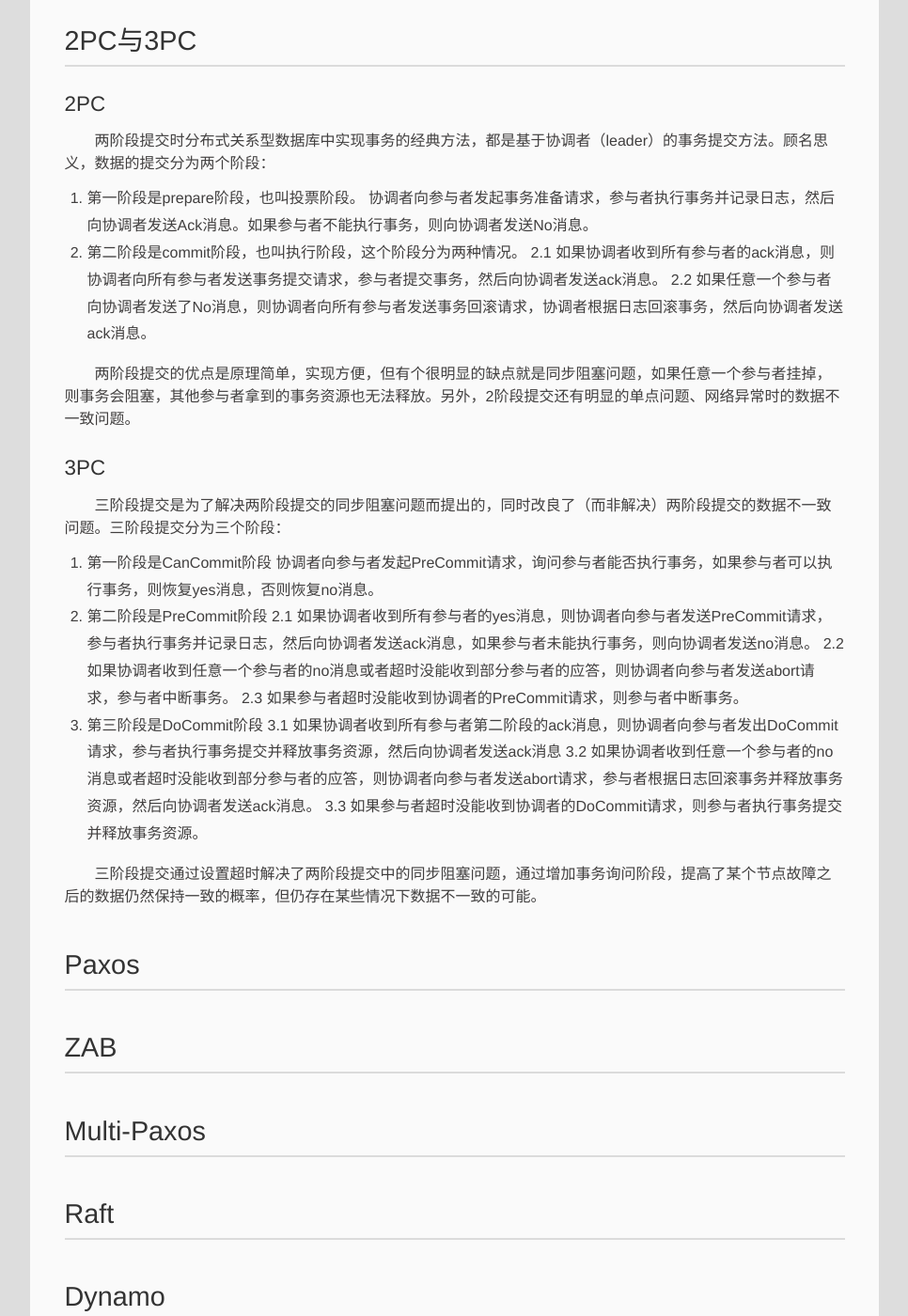
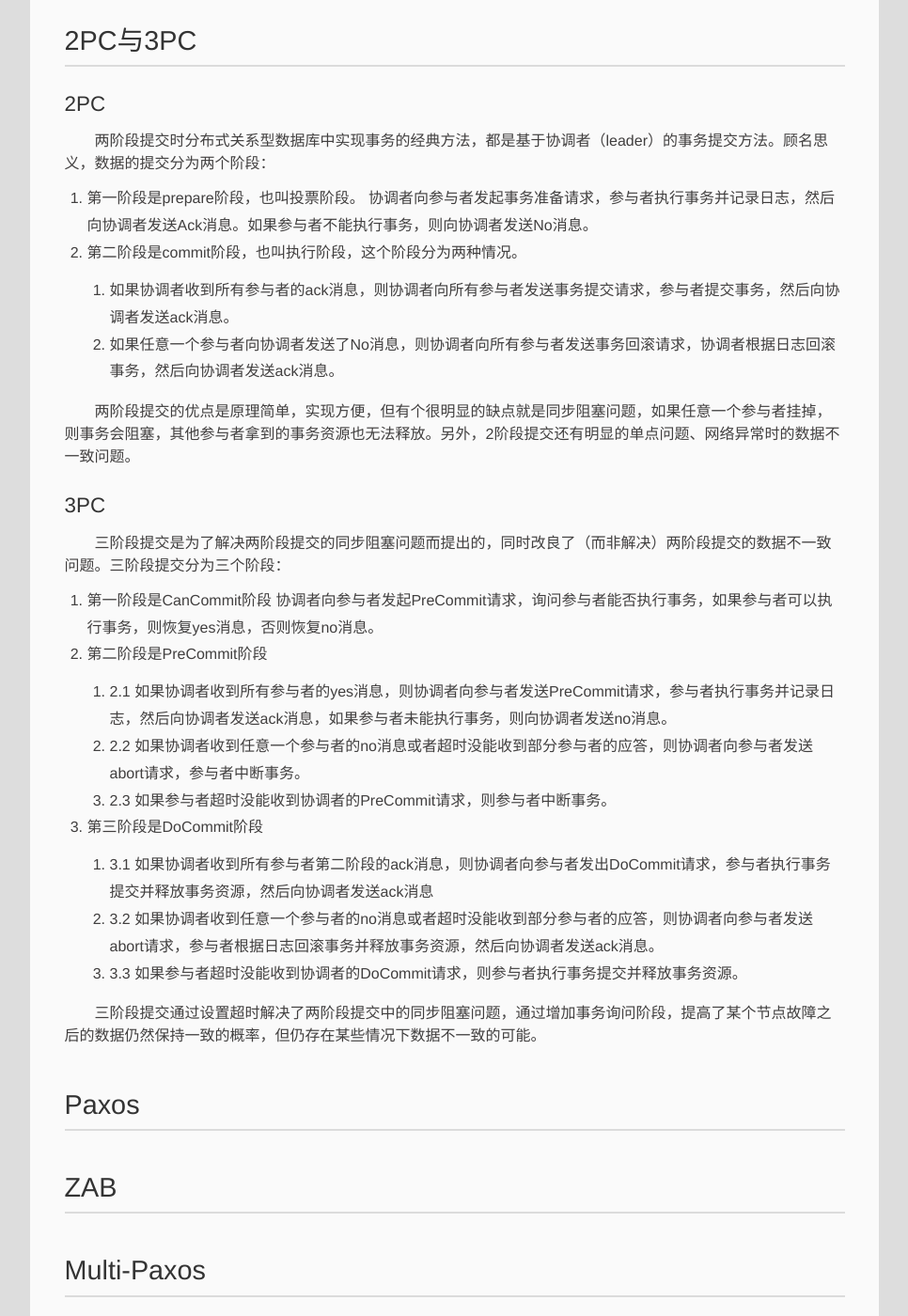
Before and after one commit to simonjoylet/simonjoylet.github.io, a Jekyll site: the page built from _posts/2017-07-20-distributed-consistency.md, in a window 1280 px wide and 1400 px high, scrolled down 889 px. Shown: the whole window at 94% size, without its empty margins (6-972 px from the left). Built offline with Jekyll 4.4.1, drawn with Linux system fonts in a browser that asks for light colours; comment, search, counter and statistics services are not loaded; some of the changed text lies outside the part shown.

Commit message:
update blog

```diff
--- a/_posts/2017-07-20-distributed-consistency.md
+++ b/_posts/2017-07-20-distributed-consistency.md
@@ -21,8 +21,8 @@ categories: 分布式
 1. 第一阶段是prepare阶段，也叫投票阶段。
 	协调者向参与者发起事务准备请求，参与者执行事务并记录日志，然后向协调者发送Ack消息。如果参与者不能执行事务，则向协调者发送No消息。
 2. 第二阶段是commit阶段，也叫执行阶段，这个阶段分为两种情况。
-2.1 如果协调者收到所有参与者的ack消息，则协调者向所有参与者发送事务提交请求，参与者提交事务，然后向协调者发送ack消息。
-2.2 如果任意一个参与者向协调者发送了No消息，则协调者向所有参与者发送事务回滚请求，协调者根据日志回滚事务，然后向协调者发送ack消息。
+	1. 如果协调者收到所有参与者的ack消息，则协调者向所有参与者发送事务提交请求，参与者提交事务，然后向协调者发送ack消息。
+	2. 如果任意一个参与者向协调者发送了No消息，则协调者向所有参与者发送事务回滚请求，协调者根据日志回滚事务，然后向协调者发送ack消息。
 
 　　两阶段提交的优点是原理简单，实现方便，但有个很明显的缺点就是同步阻塞问题，如果任意一个参与者挂掉，则事务会阻塞，其他参与者拿到的事务资源也无法释放。另外，2阶段提交还有明显的单点问题、网络异常时的数据不一致问题。
 
@@ -31,13 +31,13 @@ categories: 分布式
 1. 第一阶段是CanCommit阶段
 	协调者向参与者发起PreCommit请求，询问参与者能否执行事务，如果参与者可以执行事务，则恢复yes消息，否则恢复no消息。
 2. 第二阶段是PreCommit阶段
-	2.1 如果协调者收到所有参与者的yes消息，则协调者向参与者发送PreCommit请求，参与者执行事务并记录日志，然后向协调者发送ack消息，如果参与者未能执行事务，则向协调者发送no消息。
-    2.2 如果协调者收到任意一个参与者的no消息或者超时没能收到部分参与者的应答，则协调者向参与者发送abort请求，参与者中断事务。
-    2.3 如果参与者超时没能收到协调者的PreCommit请求，则参与者中断事务。
+- 2.1 如果协调者收到所有参与者的yes消息，则协调者向参与者发送PreCommit请求，参与者执行事务并记录日志，然后向协调者发送ack消息，如果参与者未能执行事务，则向协调者发送no消息。
+- 2.2 如果协调者收到任意一个参与者的no消息或者超时没能收到部分参与者的应答，则协调者向参与者发送abort请求，参与者中断事务。
+- 2.3 如果参与者超时没能收到协调者的PreCommit请求，则参与者中断事务。
 3. 第三阶段是DoCommit阶段
-	3.1 如果协调者收到所有参与者第二阶段的ack消息，则协调者向参与者发出DoCommit请求，参与者执行事务提交并释放事务资源，然后向协调者发送ack消息
-    3.2 如果协调者收到任意一个参与者的no消息或者超时没能收到部分参与者的应答，则协调者向参与者发送abort请求，参与者根据日志回滚事务并释放事务资源，然后向协调者发送ack消息。
-    3.3 如果参与者超时没能收到协调者的DoCommit请求，则参与者执行事务提交并释放事务资源。
+	- 3.1 如果协调者收到所有参与者第二阶段的ack消息，则协调者向参与者发出DoCommit请求，参与者执行事务提交并释放事务资源，然后向协调者发送ack消息
+    - 3.2 如果协调者收到任意一个参与者的no消息或者超时没能收到部分参与者的应答，则协调者向参与者发送abort请求，参与者根据日志回滚事务并释放事务资源，然后向协调者发送ack消息。
+    - 3.3 如果参与者超时没能收到协调者的DoCommit请求，则参与者执行事务提交并释放事务资源。
 
 　　三阶段提交通过设置超时解决了两阶段提交中的同步阻塞问题，通过增加事务询问阶段，提高了某个节点故障之后的数据仍然保持一致的概率，但仍存在某些情况下数据不一致的可能。
 
```
Also changed, not shown: other parts of _posts/2017-07-20-distributed-consistency.md (+1 -1 lines).
